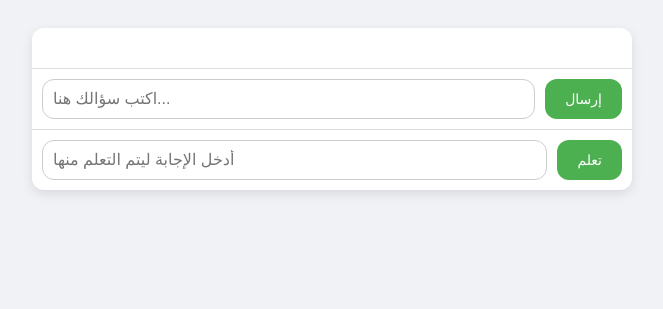
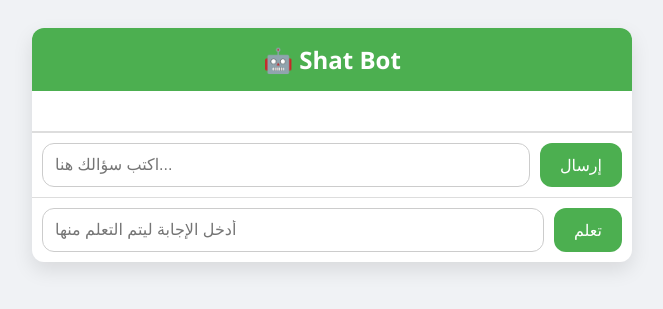
Before and after one commit to mphamedm/Chat-boot, a Python web app: template templates/index.html in a window 1280 px wide. Shown: the top 309 px of the page, without its empty margins (308-971 px from the left). Run offline with Jinja, Linux system fonts and the light colour scheme; the template is opened without the code that fills it, so the values that code supplies are empty.

Commit message:
Update index.html

```diff
--- a/templates/index.html
+++ b/templates/index.html
@@ -3,10 +3,10 @@
 <head>
 <meta charset="UTF-8">
 <meta name="viewport" content="width=device-width, initial-scale=1.0">
-<title>🤖 chat boot AI</title>
+<title>🤖 Shat Bot</title>
 <style>
   body {
-    font-family: Arial, sans-serif;
+    font-family: "Segoe UI", Tahoma, Geneva, Verdana, sans-serif;
     background: #f0f2f5;
     display: flex;
     justify-content: center;
@@ -15,12 +15,20 @@
   #chat {
     width: 100%;
     max-width: 600px;
-    background: #fff;
+    background: #ffffff;
     border-radius: 12px;
-    box-shadow: 0 4px 12px rgba(0,0,0,0.1);
+    box-shadow: 0 8px 20px rgba(0,0,0,0.1);
     display: flex;
     flex-direction: column;
     overflow: hidden;
+  }
+  #header {
+    background: #4caf50;
+    color: white;
+    font-weight: bold;
+    font-size: 24px;
+    padding: 15px;
+    text-align: center;
   }
   #messages {
     flex: 1;
@@ -28,13 +36,17 @@
     overflow-y: auto;
     height: 400px;
     border-bottom: 1px solid #ddd;
+    display: flex;
+    flex-direction: column;
+    gap: 10px;
   }
   .message {
-    padding: 10px 15px;
-    margin: 5px 0;
+    padding: 12px 18px;
     border-radius: 20px;
     max-width: 80%;
     word-wrap: break-word;
+    line-height: 1.4;
+    font-size: 16px;
   }
   .user {
     background: #d1e7ff;
@@ -50,34 +62,40 @@
     display: flex;
     padding: 10px;
     gap: 10px;
+    border-top: 1px solid #ddd;
   }
   input[type="text"] {
     flex: 1;
-    padding: 10px;
+    padding: 12px;
     font-size: 16px;
     border-radius: 12px;
     border: 1px solid #ccc;
   }
   button {
-    padding: 10px 20px;
-    font-size: 14px;
+    padding: 12px 20px;
+    font-size: 16px;
     border-radius: 12px;
     border: none;
     background: #4caf50;
     color: white;
     cursor: pointer;
+    transition: 0.2s;
+  }
+  button:hover {
+    background: #45a049;
   }
   #answerBox {
     display: none;
     padding: 10px;
+    gap: 10px;
     border-top: 1px solid #ddd;
-    gap: 10px;
     display: flex;
   }
 </style>
 </head>
 <body>
 <div id="chat">
+  <div id="header">🤖 Shat Bot</div>
   <div id="messages"></div>
 
   <div id="inputArea">
@@ -117,7 +135,7 @@ async function sendMessage() {
 
   const data = await res.json();
 
-  addMessage("chat bot: " + data.reply, "bot");
+  addMessage("Shat Bot: " + data.reply, "bot");
 
   if (data.learn) {
     pendingQuestion = message;
@@ -139,14 +157,14 @@ async function sendAnswer() {
   const data = await res.json();
 
   addMessage("أنت علمت البوت: " + answer, "user");
-  addMessage("chat bot : " + data.reply, "bot");
+  addMessage("Shat Bot: " + data.reply, "bot");
 
   answerInput.value = "";
   pendingQuestion = "";
   document.getElementById("answerBox").style.display = "none";
 }
 
-// جعل Enter يرسل الرسالة
+// إرسال الرسالة عند الضغط على Enter
 document.getElementById("userMessage").addEventListener("keyup", function(e){
   if(e.key === "Enter"){ sendMessage(); }
 });
```
